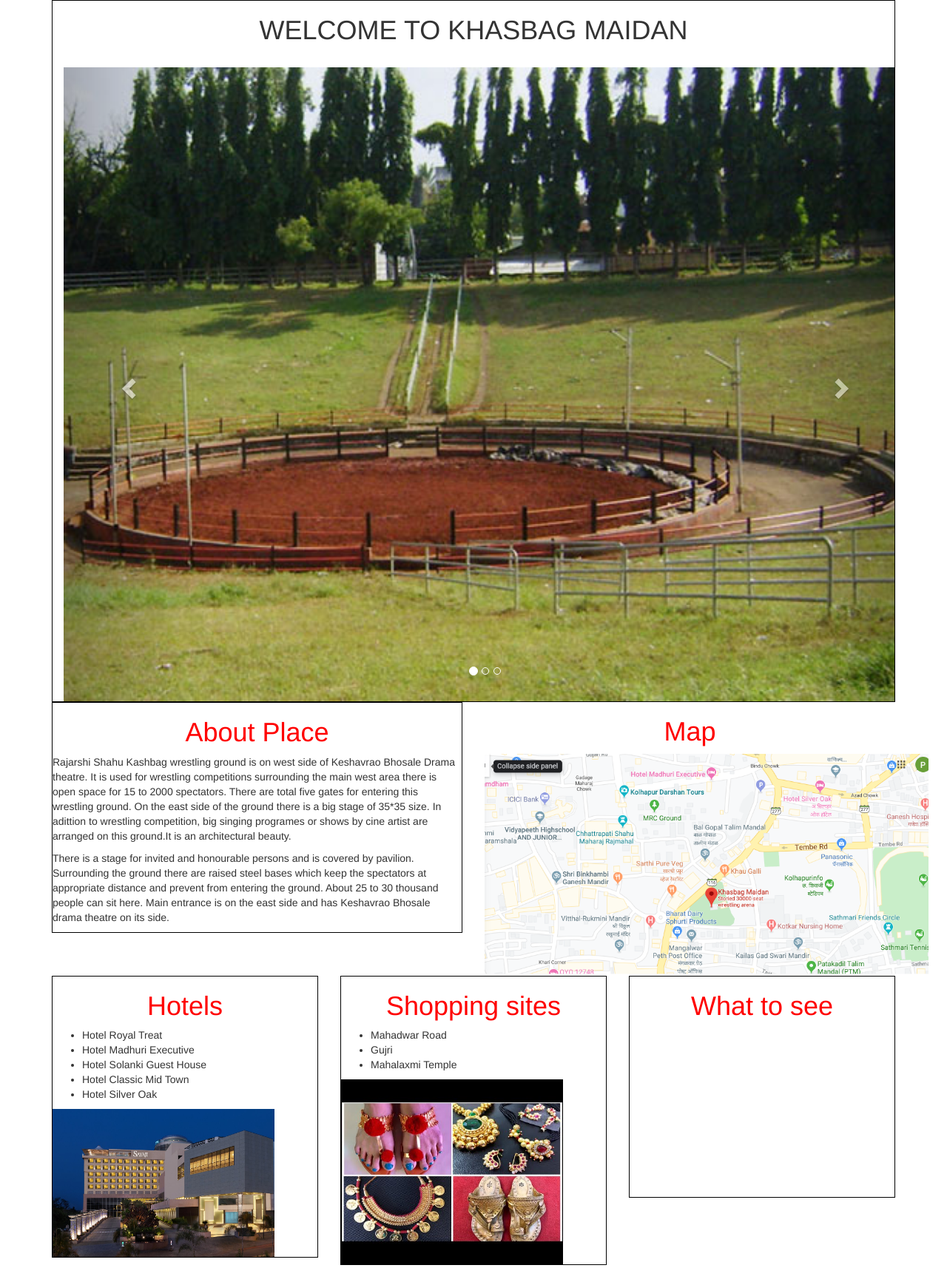
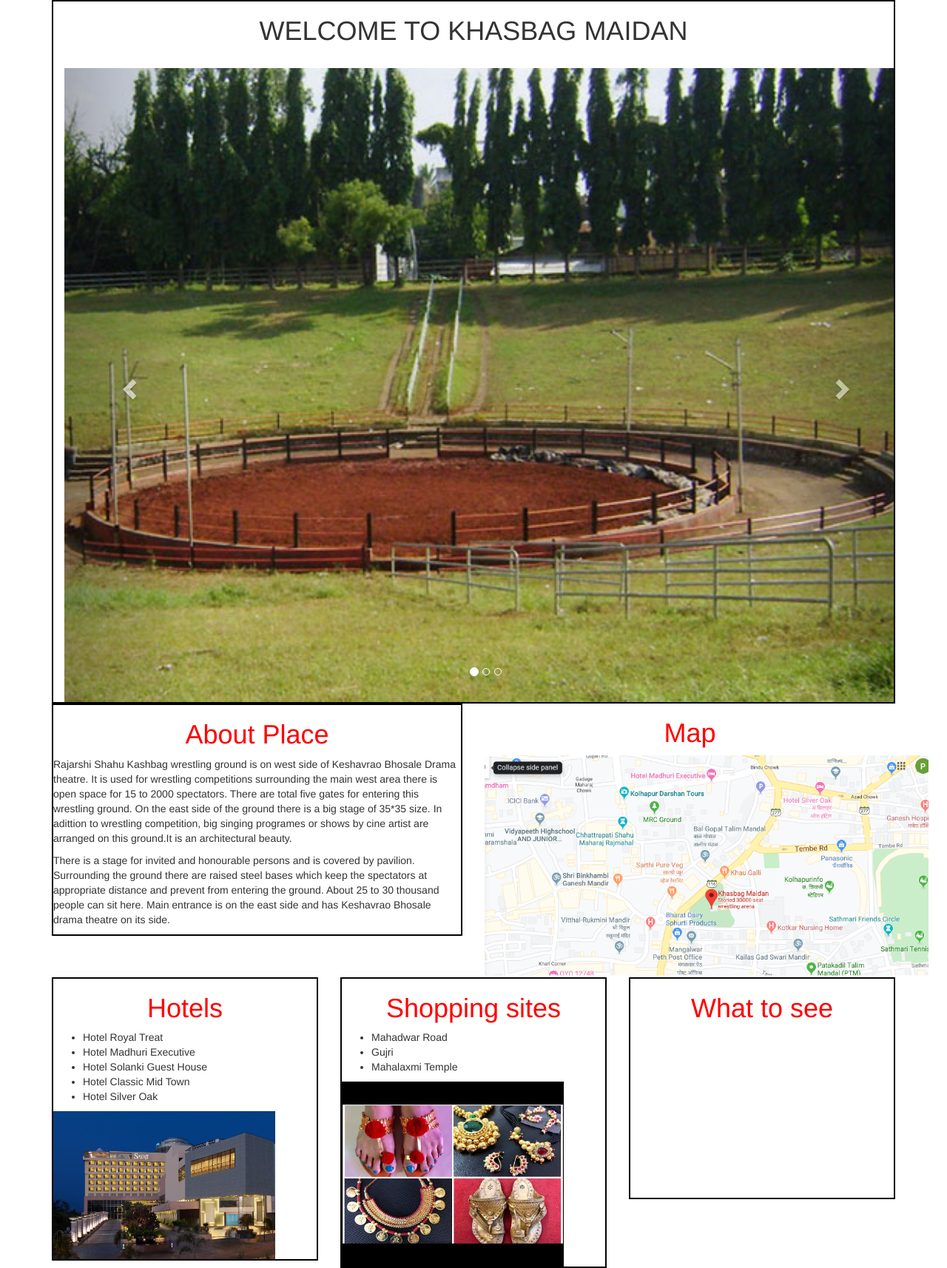
Before and after one commit to mpacer-solutions/mykolhapur, a PHP site: page /Khasbag_Maidan.html in a window 1280 px wide. Shown: the whole page at 74% size. Run offline with PHP 8.4, Linux system fonts and the light colour scheme.

Commit message:
index changed

```diff
--- a/css/style.css
+++ b/css/style.css
@@ -1,7 +1,7 @@
 .box{
 
 	background-color:white;
-	border:1px solid black;
+	border:2px solid black;
 	min-height:300px;
 	overflow:hidden;
 }
--- a/index.html
+++ b/index.html
@@ -78,8 +78,7 @@
                 </div>
                 <div class="col-md-6">
                     <div class="map">
-                        <p style="background-color:Tomato;">
-                            <i><h1 align="center">Special For:</h1></i></p>
+                        <i><h1 align="center">Special For:</h1></i>
                         <ul><h3>
                                 <li>Mutton dishes</li>
                                 <li>Misal Pav</li>
```
